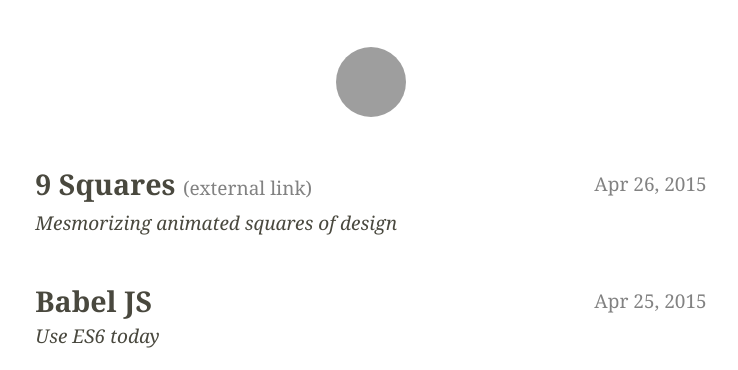
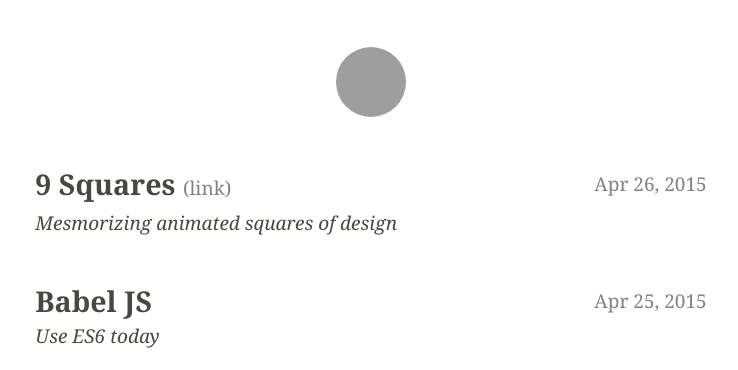
Before and after one commit to elliotdickison/elliotdickison.github.io, a Jekyll site: the page built from index.html, in a window 1280 px wide. Shown: the top 370 px of the page, without its empty margins (269-1007 px from the left). Built offline with Jekyll 4.4.1, drawn with Linux system fonts in a browser that asks for light colours; grey boxes are pictures that could not be loaded.

Commit message:
external link copy => plain ole link

```diff
--- a/index.html
+++ b/index.html
@@ -9,7 +9,7 @@
             <h2 class="post-title">
                 <span class="post-meta"><span class="dt-published" datetime="{{ post.date }}">{{ post.date | date: "%b %-d, %Y" }}</span></span>
                 <a class="post-link p-name u-url" href="{% if post.external_link %}{{ post.external_link }}{% else %}{{ post.url }}{% endif %}">{{ post.title }}</a>
-                {% if post.external_link %}<span class="post-link-external-label">(external link)</span>{% endif %}
+                {% if post.external_link %}<span class="post-link-external-label">(link)</span>{% endif %}
             </h2>
             {% if post.summary %}
             <p class="post-summary">{{ post.summary }}</p>
```
